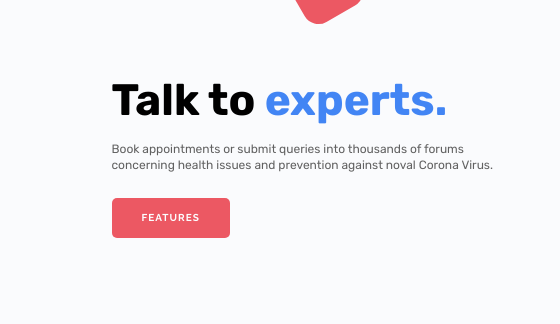
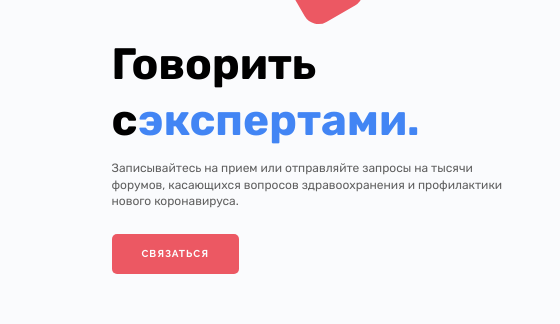
Before and after one commit to TREFLX/GoCorona, a plain HTML site: page index.html in a window 1280 px wide. Shown: the part 1651-1975 px from the top of the page, 0-560 px from the left. Drawn offline with Linux system fonts and the light colour scheme.

Commit message:
Update index.html

```diff
--- a/index.html
+++ b/index.html
@@ -121,9 +121,9 @@
           <div class="experts__body">
             <div class="experts__content">
               <div class="experts__block-text block-text">
-                <h2 class="block-text__title block-text__title_blue">Talk to <span>experts.</span></h2>
-                <div class="block-text__text">Book appointments or submit queries into thousands of forums concerning health issues and prevention against noval Corona Virus.</div>
-                <a href="" class="block-text__button button">Features</a>
+                <h2 class="block-text__title block-text__title_blue">Говорить с<span>экспертами.</span></h2>
+                <div class="block-text__text">Записывайтесь на прием или отправляйте запросы на тысячи форумов, касающихся вопросов здравоохранения и профилактики нового коронавируса.</div>
+                <a href="" class="block-text__button button">СВЯЗАТЬСЯ</a>
               </div>
             </div>
             <div class="experts__video">
```
